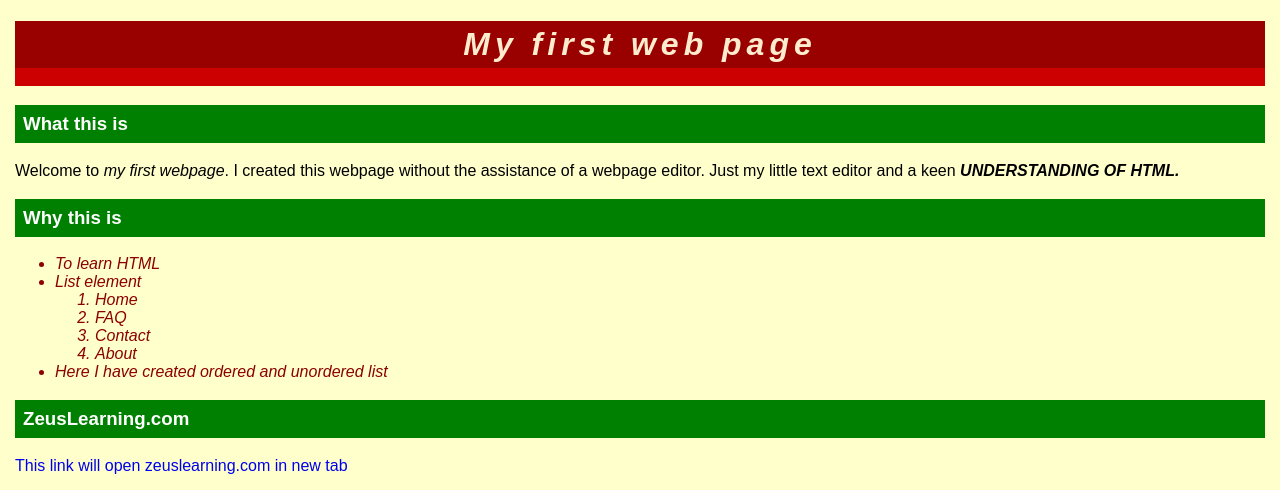
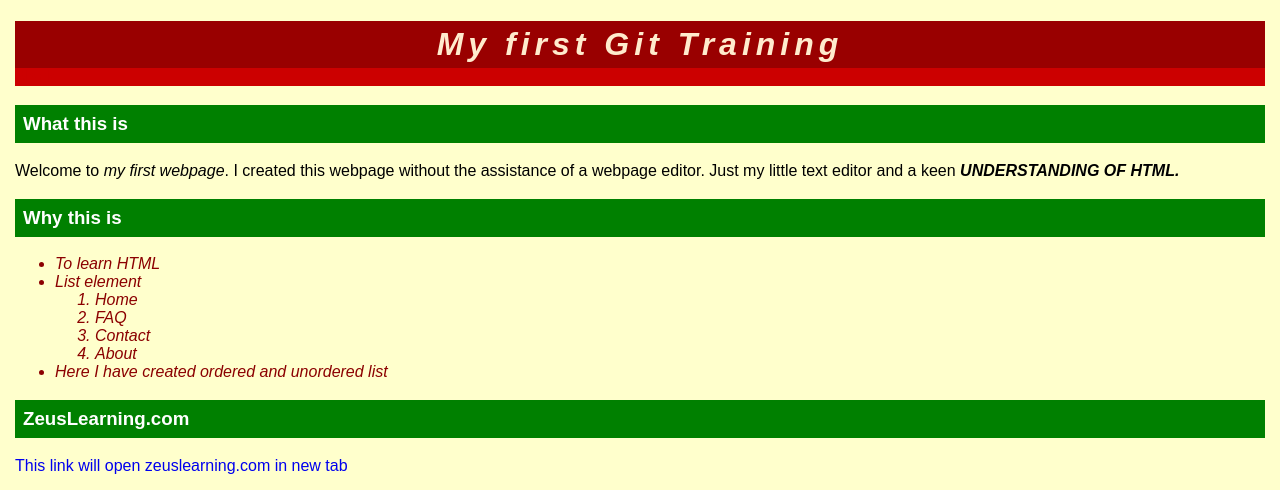
Before and after one commit to AdityaArakade/git-training, a plain HTML site: page Task 2/index.html in a window 1280 px wide. Shown: the top 490 px of the page. Drawn offline with Linux system fonts and the light colour scheme.

Commit message:
h1 change

```diff
--- a/Task 2/index.html
+++ b/Task 2/index.html
@@ -31,7 +31,7 @@
     </style>
 </head>
 <body>
-    <h1 style="font-family: Arial, Helvetica, sans-serif; font-style: italic; letter-spacing:5px; text-align: center; color:blanchedalmond; background-color: rgb(153, 0, 0); margin-bottom: 0px; padding: 5px;">My first web page</h1>
+    <h1 style="font-family: Arial, Helvetica, sans-serif; font-style: italic; letter-spacing:5px; text-align: center; color:blanchedalmond; background-color: rgb(153, 0, 0); margin-bottom: 0px; padding: 5px;">My first Git Training</h1>
     <div height="10px" style="background-color: rgb(204, 0, 0); color: rgb(204, 0, 0)">Blank</div>
 
     <h3>What this is</h3>
```
